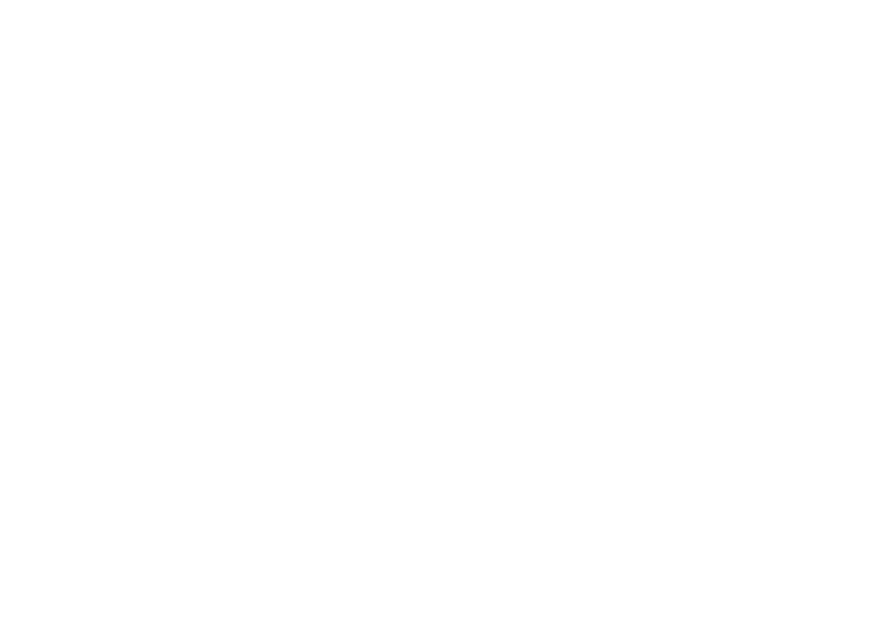
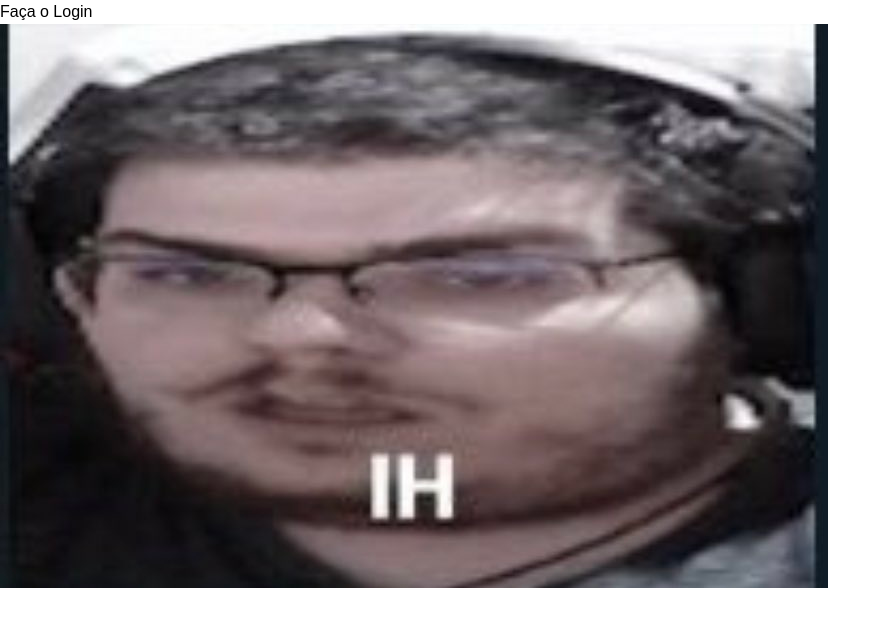
Before and after one commit to zairobastos/ApitoFinal-front, a React (Vite) app: page /error in a window 1280 px wide. Before the commit this address had no page. Shown: the top 626 px of the page, without its empty margins (0-891 px from the left). Built offline with nearby package versions, Linux system fonts and the light colour scheme.

Commit message:
Context de login

```diff
--- /dev/null
+++ b/src/context/Context.tsx
@@ -0,0 +1,14 @@
+import React, { createContext } from "react";
+
+type ContextType = {
+	isLogin: boolean;
+};
+const initialState = {
+	isLogin: false,
+};
+
+export const Context = createContext<ContextType>(initialState);
+
+export const ContextProvider = ({ children }: any) => {
+	return <Context.Provider value={initialState}>{children}</Context.Provider>;
+};
--- a/src/routes/routes.tsx
+++ b/src/routes/routes.tsx
@@ -1,4 +1,4 @@
-import { BrowserRouter, Routes, Route } from "react-router-dom";
+import { BrowserRouter, Routes, Route, Navigate } from "react-router-dom";
 import { ApitoFinal } from "../views/ApitoFinal";
 import { Cadastrar } from "../views/cadastrar";
 import { Campeonatos } from "../views/campeonatos";
@@ -16,8 +16,15 @@ import { PartidasCampeonato } from "../views/partidasCampeonato";
 import { CampeonatoEmChaves } from "../views/chavesCampeonato/Index";
 import { EditarCampeonato } from "../views/editarCampeonato/Index";
 
+import { ContextProvider } from "../context/Context";
+import { Context } from "../context/Context";
+import { useContext } from "react";
+import { Error } from "../views/error";
+
 const Router = () => {
+	const { isLogin } = useContext(Context);
 	return (
+		<ContextProvider>
 			<BrowserRouter>
 				<Routes>
 					<Route path="/" element={<Index />}>
@@ -25,11 +32,23 @@ const Router = () => {
 					</Route>
 					<Route path="/login" element={<Login />} />
 					<Route path="/cadastrar" element={<Cadastrar />} />
-				<Route path="/paginaInicial" element={<PaginaInicial />} />
-				<Route path="/campeonato" element={<Campeonatos />} />
+					<Route path="/error" element={<Error />} />
+					{isLogin ? (
+						<>
+							<Route
+								path="/paginaInicial"
+								element={<PaginaInicial />}
+							/>
+							<Route
+								path="/campeonato"
+								element={<Campeonatos />}
+							/>
 							<Route path="/times" element={<Times />} />
 							<Route path="/jogadores" element={<Jogadores />} />
-				<Route path="/recuperarSenha" element={<RecuperarSenha />} />
+							<Route
+								path="/recuperarSenha"
+								element={<RecuperarSenha />}
+							/>
 							<Route
 								path="/editarUsuario"
 								element={<PaginaEditarUsuario />}
@@ -38,7 +57,10 @@ const Router = () => {
 								path="/detalhesCampeonato/:id"
 								element={<DetalhesCampeonato />}
 							/>
-				<Route path="/tabelaCampeonato" element={<Tabela />}></Route>
+							<Route
+								path="/tabelaCampeonato"
+								element={<Tabela />}
+							></Route>
 							<Route
 								path="/chavesCampeonato"
 								element={<CampeonatoEmChaves />}
@@ -51,8 +73,16 @@ const Router = () => {
 								path="/editarCampeonato"
 								element={<EditarCampeonato />}
 							></Route>
+						</>
+					) : (
+						<Route
+							path="*"
+							element={<Navigate to="/error" replace />}
+						></Route>
+					)}
 				</Routes>
 			</BrowserRouter>
+		</ContextProvider>
 	);
 };
 
--- /dev/null
+++ b/src/views/error/index.tsx
@@ -0,0 +1,9 @@
+import Casimiro from "../../assets/images/ih.jpg";
+export const Error = () => {
+	return (
+		<div>
+			<h1>Faça o Login</h1>
+			<img src={Casimiro} alt="Casimiro" />
+		</div>
+	);
+};
```
Also changed, not shown: src/assets/images/ih.jpg (added). Lines whose indentation alone changed are shown as unchanged.
